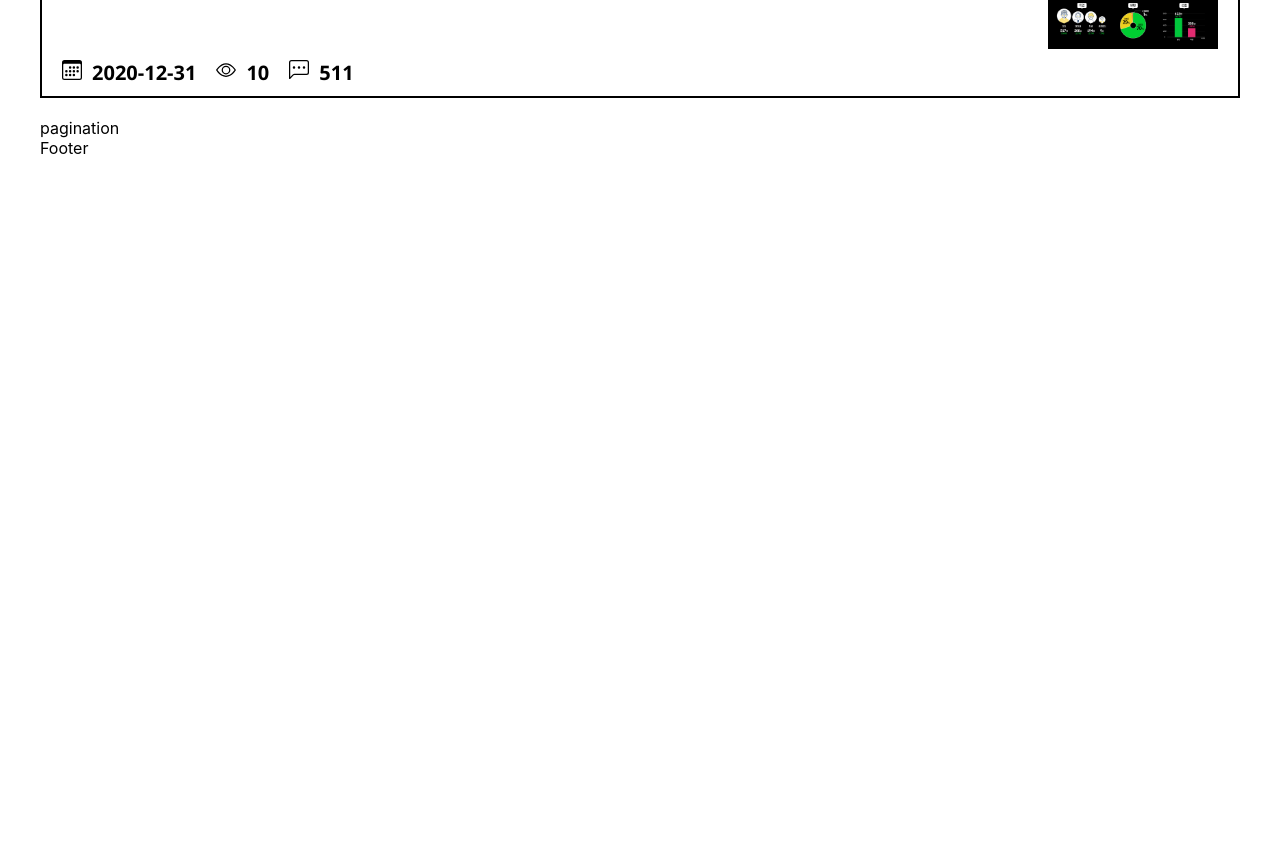
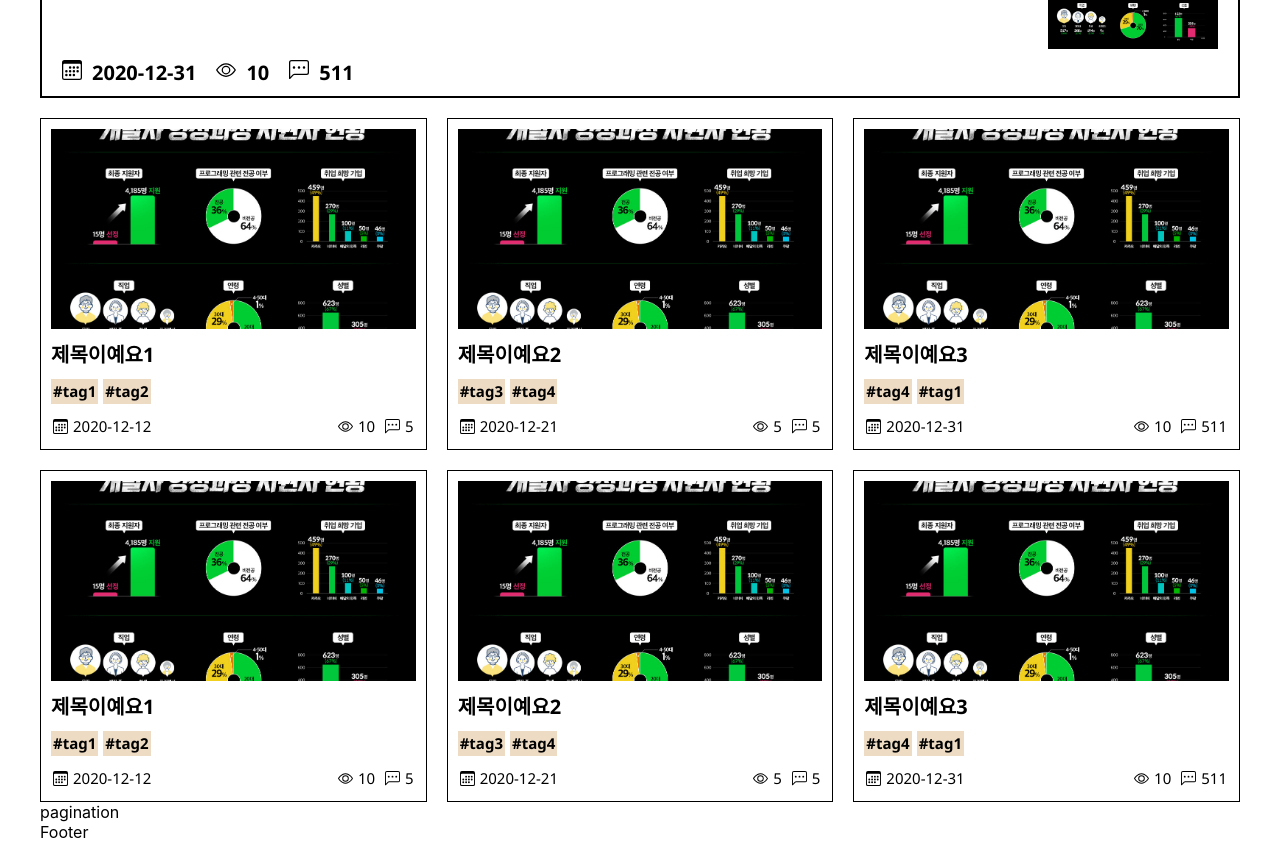
Before and after one commit to NPclown/homepage, a React (Create React App) app: page / in a window 1280 px wide. Shown: the part 1051-1893 px from the top of the page. Before the commit the page ends 1209 px from the top, so only its background shows below. Built offline with nearby package versions, Linux system fonts and the light colour scheme.

Commit message:
GalleryArticle 컴포넌트 구현
- grid css 적용

```diff
--- /dev/null
+++ b/src/Components/GalleryArticle/GalleryArticleBox.tsx
@@ -0,0 +1,37 @@
+import React from "react";
+import {BsCalendar3, BsEye, BsChatLeftDots} from 'react-icons/bs';
+import ImgTest from "@assets/test.jpg";
+import Article from "@interfaces/article";
+import "./index.css";
+
+//TODO:: 게시글 이동 기능 만들기
+
+const GalleryArticle = (props:Article, key:number) => {
+    return (
+      <div className="article-gallery-box" key={key}>
+        <img className="article-gallery-item article-gallery-img" src={ImgTest}></img>
+        <div className="article-gallery-item article-gallery-title">
+            {props.title}
+        </div>
+        <div className="article-gallery-item article-gallery-tag-list">
+          { props.tag.map((value:string, index:number) => <div className="article-gallery-tag" key={index}>{value}</div> )}
+        </div>
+        <div className="article-gallery-item article-gallery-footer">
+          <div className="article-gallery-date">
+            <BsCalendar3 className="article-gallery-footer-icon" size="15"></BsCalendar3>
+            {props.date}
+          </div>
+          <div className="article-gallery-view">
+            <BsEye className="article-gallery-footer-icon" size="15"></BsEye>
+            {props.view}
+          </div>
+          <div className="article-gallery-comment">
+            <BsChatLeftDots className="article-gallery-footer-icon" size="15"></BsChatLeftDots>
+            {props.comment}
+          </div>
+        </div>
+      </div>
+    );
+  }
+
+export default GalleryArticle;
--- a/src/Components/GalleryArticle/index.css
+++ b/src/Components/GalleryArticle/index.css
@@ -0,0 +1,67 @@
+.article-gallery {
+    display: grid;
+    grid-template-columns: repeat(3, 1fr);
+    column-gap: 20px;
+    row-gap: 20px;
+}
+
+.article-gallery-box {
+    display: grid;
+    padding: 10px;
+    grid-template-rows: 200px 30px 25px 25px;
+    row-gap: 10px;
+    border: 1px black solid;
+}
+
+.article-gallery-img {
+    width: 100%;
+    height: 100%;
+    object-fit: cover;
+}
+
+.article-gallery-tag-list {
+    display: flex;
+}
+
+.article-gallery-tag {
+    margin-right: 5px;
+    padding: 2px;
+    text-align: center;
+    vertical-align: middle;
+    font-size: 15px;
+    font-family: 'Segoe UI', Tahoma, Geneva, Verdana, sans-serif;
+    font-weight: 600;
+    background-color: rgba(222, 184, 135, 0.5);
+}
+
+.article-gallery-title {
+    font-size: 20px;
+    font-family: 'Segoe UI', Tahoma, Geneva, Verdana, sans-serif;
+    font-weight: 900;
+}
+
+.article-gallery-footer {
+    display: flex;
+    padding: 2px;
+    text-align: center;
+    vertical-align: middle;
+    font-size: 15px;
+    font-family: 'Segoe UI', Tahoma, Geneva, Verdana, sans-serif;
+    font-weight: 500;
+}
+
+.article-gallery-date {
+    margin-left: 0px;
+    margin-right: auto;
+}
+.article-gallery-view {
+    margin-right: 10px;
+}
+.article-gallery-comment {
+    margin-right: 0px;
+}
+.article-gallery-footer-icon {
+    margin-top: -2px;
+    margin-bottom: -2px;
+    margin-right: 5px;
+}
--- a/src/Components/GalleryArticle/index.tsx
+++ b/src/Components/GalleryArticle/index.tsx
@@ -1,10 +1,58 @@
 import React from "react";
+import GalleryArticleBox from "./GalleryArticleBox";
+import Article from "@interfaces/article";
 import "./index.css";
+
+const dummy:Article[] =[{
+  tag : ["#tag1", "#tag2"],
+  title : "제목이예요1",
+  cont : "내용입니다.내용입니다.내용입니다.내용입니다.내용입니다.",
+  date : "2020-12-12",
+  view : 10,
+  comment : 5
+},{
+  tag : ["#tag3", "#tag4"],
+  title : "제목이예요2",
+  cont : "내용입니다.내용입니다.내용입니다.내용입니다.내용입니다.",
+  date : "2020-12-21",
+  view : 5,
+  comment : 5
+},{
+  tag : ["#tag4", "#tag1"],
+  title : "제목이예요3",
+  cont : "내용입니다.내용입니다.내용입니다.내용입니다.내용입니다.",
+  date : "2020-12-31",
+  view : 10,
+  comment : 511
+},{
+  tag : ["#tag1", "#tag2"],
+  title : "제목이예요1",
+  cont : "내용입니다.내용입니다.내용입니다.내용입니다.내용입니다.",
+  date : "2020-12-12",
+  view : 10,
+  comment : 5
+},{
+  tag : ["#tag3", "#tag4"],
+  title : "제목이예요2",
+  cont : "내용입니다.내용입니다.내용입니다.내용입니다.내용입니다.",
+  date : "2020-12-21",
+  view : 5,
+  comment : 5
+},{
+  tag : ["#tag4", "#tag1"],
+  title : "제목이예요3",
+  cont : "내용입니다.내용입니다.내용입니다.내용입니다.내용입니다.",
+  date : "2020-12-31",
+  view : 10,
+  comment : 511
+}]
 
 const GalleryArticle = () => {
     return (
-      <div className="">
-          GalleryArticle
+      <div className="article-gallery">
+        {
+          dummy.map((value:Article, index:number) => {return <GalleryArticleBox {...value} key={index}></GalleryArticleBox>})
+        }
       </div>
     );
   }
--- a/src/Pages/PostList/index.tsx
+++ b/src/Pages/PostList/index.tsx
@@ -18,9 +18,7 @@ const PostList = () => {
         <Title></Title>
         <Setting></Setting>
         <ListArticle></ListArticle>
-        {/* {
-          dummy.map((value:Article, index:number) => {return <GalleryArticle {...value} key={index}></GalleryArticle>})
-        } */}
+        <GalleryArticle></GalleryArticle>
         <Pagination></Pagination>
         <Footer></Footer>
     </div>
```
